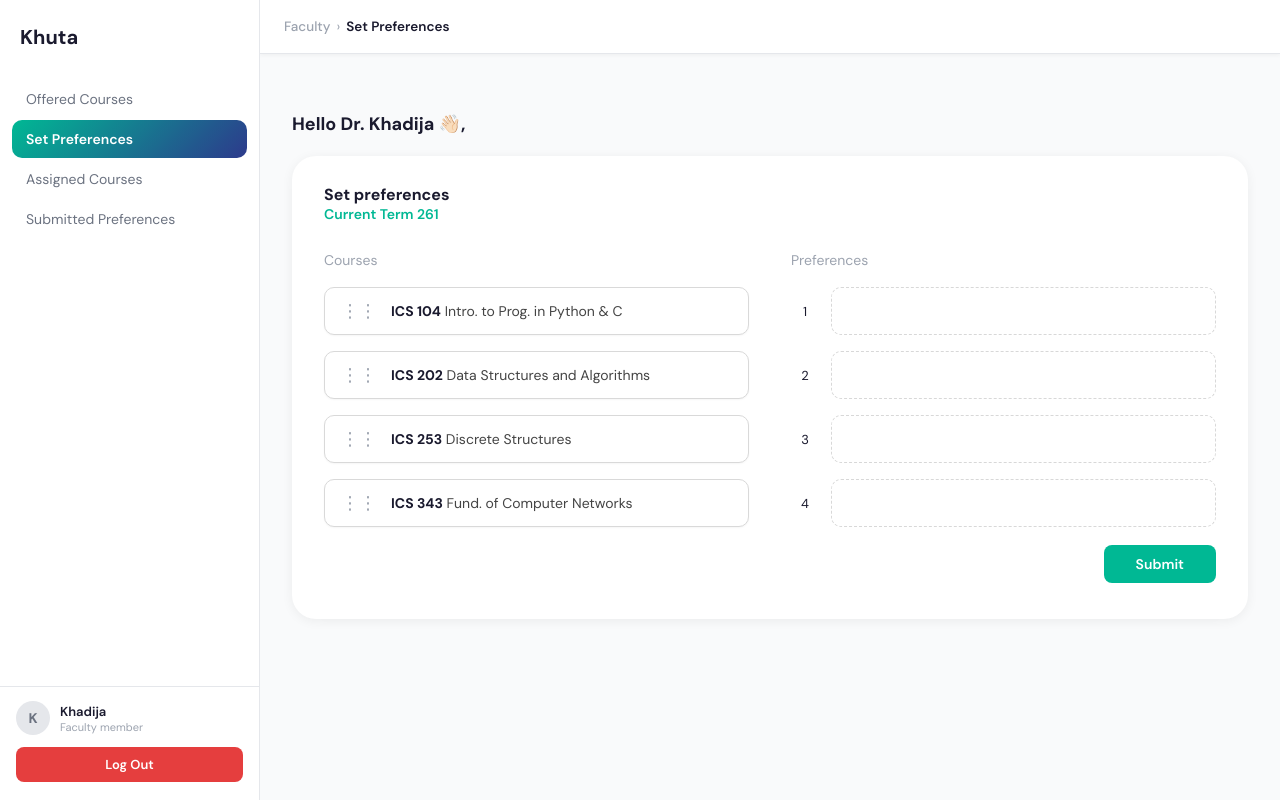
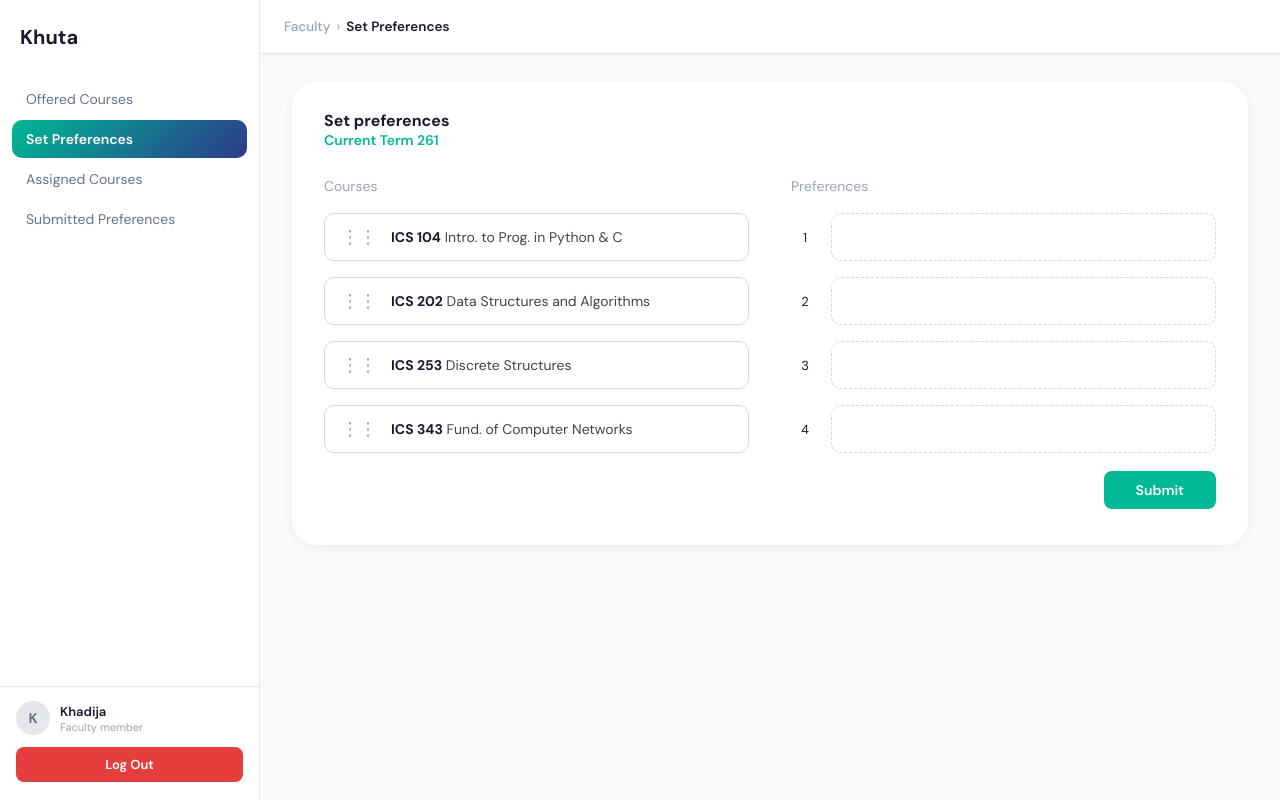
Before and after one commit to KawtharAlomran/SWE363ProjectGroup12, a React (Vite) app in the folder my-react-app/: page /faculty/set-preferences in a window 1280 px wide. Built offline with nearby package versions, Linux system fonts and the light colour scheme.

Commit message:
modifications

```diff
--- a/my-react-app/src/CSS/componentsDesign.css
+++ b/my-react-app/src/CSS/componentsDesign.css
@@ -609,12 +609,6 @@
 /* Full-width page wrapper */
 .fp-page { width: 100%; }
 
-/* Header area above the card */
-.fp-header { margin-bottom: 18px; }
-
-/* Faculty member greeting / name */
-.fp-greeting { font-size: 18px; font-weight: 700; color: var(--text); text-align: left; }
-
 /* Main white card wrapping the drag-and-drop board */
 .fp-card {
   background: var(--white);
@@ -624,8 +618,8 @@
 }
 
 /* Large page title inside the card */
-.fp-title { font-size: 28px; font-weight: 700; color: var(--text); margin-bottom: 8px; text-align: left; }
-
+/* { font-size: 28px; font-weight: 700; color: var(--text); margin-bottom: 8px; text-align: left; }
+*/
 /* Two-column grid — available courses | ranked selection */
 .fp-board { display: grid; grid-template-columns: 1fr 1fr; gap: 42px; margin-top: 28px; }
 
--- a/my-react-app/src/Faculty/Pages/SetPreferences.jsx
+++ b/my-react-app/src/Faculty/Pages/SetPreferences.jsx
@@ -84,9 +84,6 @@ function SetPreferences() {
   return (
     <>
       <div className="fp-page">
-        <div className="fp-header">
-          <h2 className="fp-greeting">Hello Dr. Khadija 👋🏻,</h2>
-        </div>
 
         <div className="fp-card">
           <h3 className="mt-title">Set preferences</h3>
```
